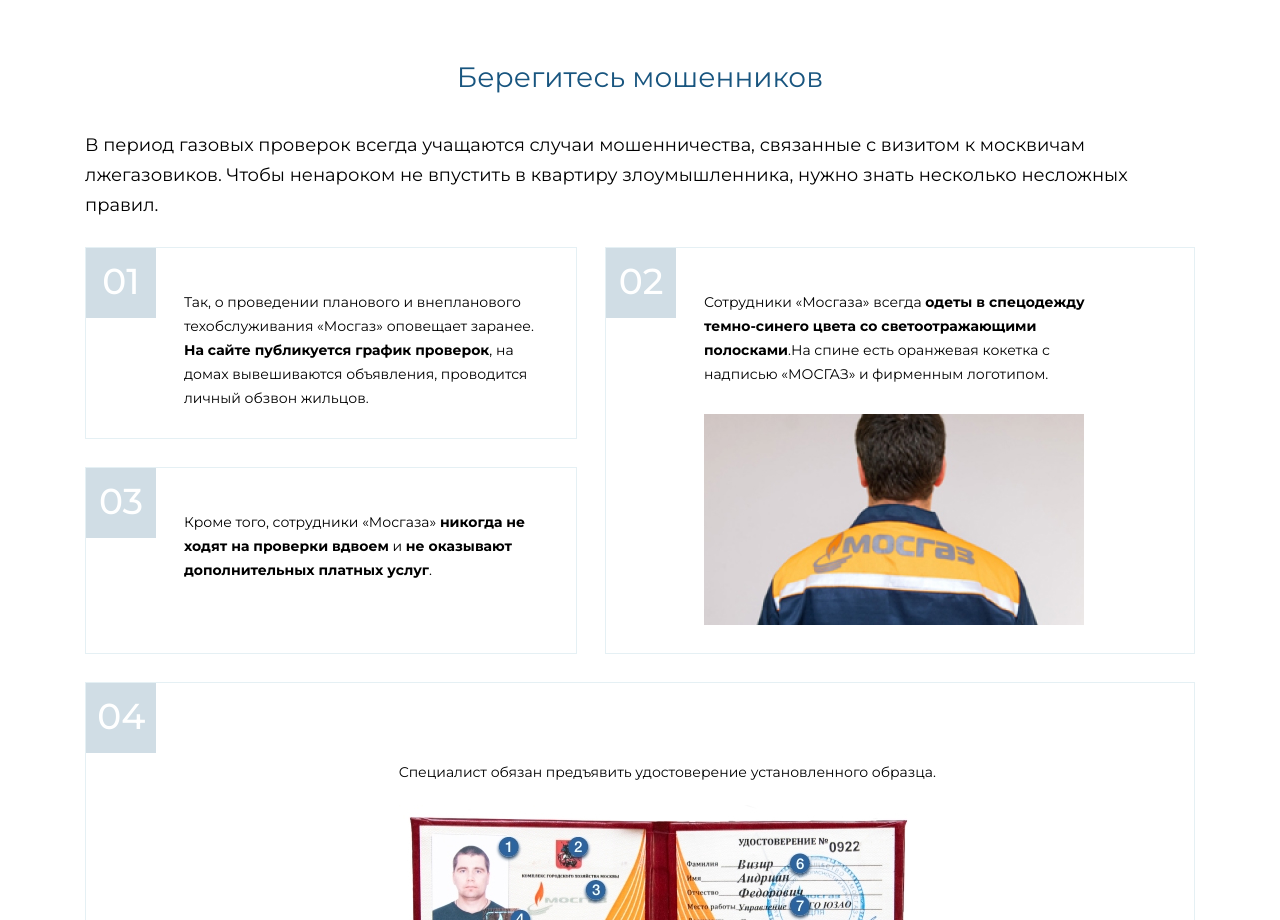
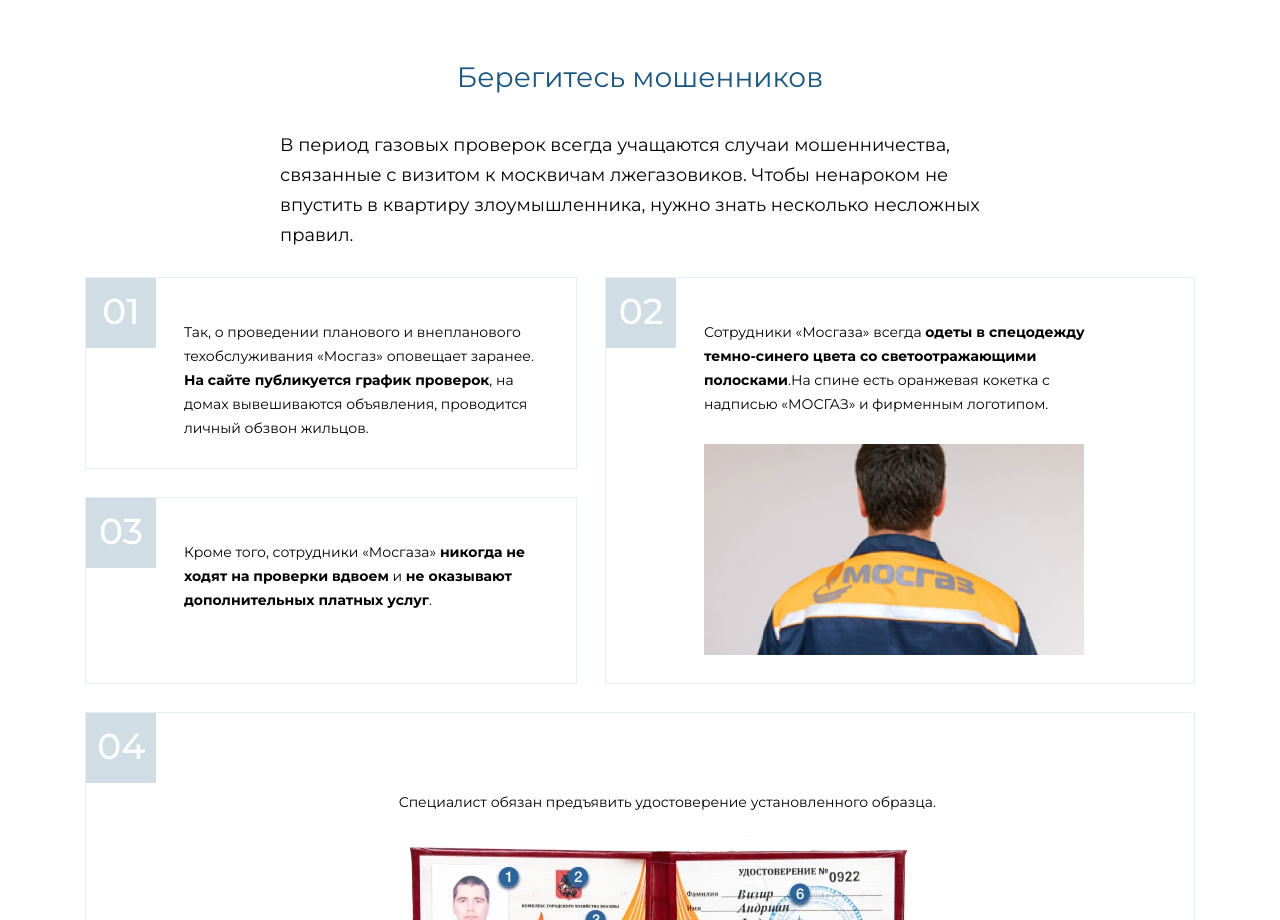
Before and after one commit to MistL1ght/mosgas1, a plain HTML site: page index.html in a window 1280 px wide. Shown: the part 1880-2800 px from the top of the page. Drawn offline with Linux system fonts and the light colour scheme.

Commit message:
fixed positions

```diff
--- a/css/style.css
+++ b/css/style.css
@@ -267,7 +267,9 @@
   margin-bottom: 1.5em;
   color: #000000;
 }
-
+.sizefont4 {
+  width: 40em;
+}
 .font5 {
   /* Заголовок синий */
 
--- a/index.html
+++ b/index.html
@@ -75,7 +75,7 @@
                         <p class="font4 sizepvideo">При выполнении обслуживания газового оборудования сотрудниками «Мосгаза» соблюдаются все меры безопасности. Они ежегодно проходят обучение и аттестацию по правилам производства газоопасных работ.</p>
                         <iframe width="730" height="411" src="https://www.youtube.com/embed/GSsPo6ZCNsM" title="YouTube video player" frameborder="0" allow="accelerometer; autoplay; clipboard-write; encrypted-media; gyroscope; picture-in-picture" allowfullscreen></iframe>
                         <h2 class="font5">Берегитесь мошенников</h2>
-                        <p class="font4">В период газовых проверок всегда учащаются случаи мошенничества, связанные с визитом к москвичам лжегазовиков. Чтобы ненароком не впустить в квартиру злоумышленника, нужно знать несколько несложных правил.
+                        <p class="font4 sizefont4">В период газовых проверок всегда учащаются случаи мошенничества, связанные с визитом к москвичам лжегазовиков. Чтобы ненароком не впустить в квартиру злоумышленника, нужно знать несколько несложных правил.
                         </p>
                     </div>
                 </div>
```
